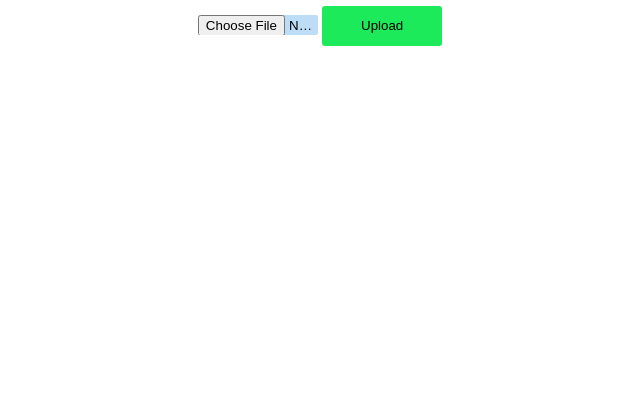
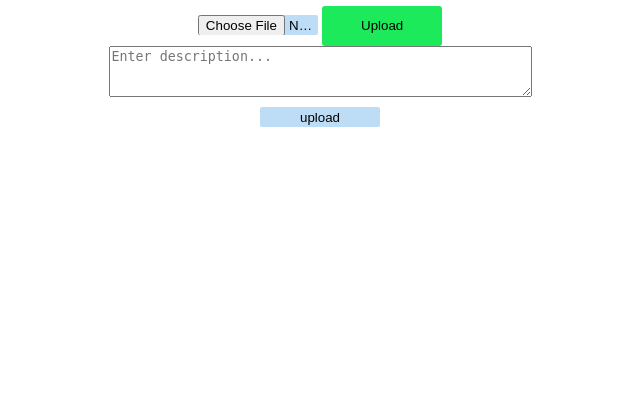
Before and after one commit to Numb11/Secure-Soft, a PHP site: page /Group/profilepage.php in a window 1280 px wide. Shown: the part 226-646 px from the top of the page, without its empty margins (320-960 px from the left). Run offline with PHP 8.4, Linux system fonts and the light colour scheme; the visitor is signed in with stand-in values (Sample User, id 1).

Commit message:
Added a description box

```diff
--- a/profilepage.php
+++ b/profilepage.php
@@ -36,7 +36,13 @@ $user = $result->fetch_assoc();
     <form action="UserUpload.php" method="POST" enctype="multipart/form-data">
         <input type="file" name="file" accept="image/*" required>
         <button type="submit" name="UserUpload">Upload</button>
+        <br>
+	<textarea name= "description" placeholder= "Enter description..." rows="3" cols="50"></textarea>
+	<br>
+	<input type="submit" value="upload">
+
     </form>
+
 
 
 </body>
```
